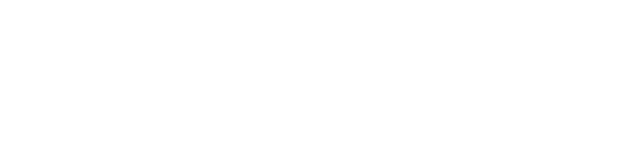
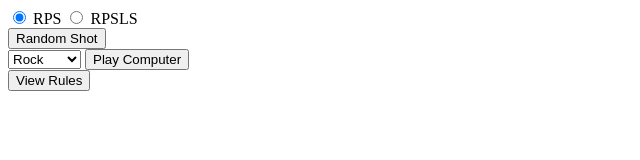
Before and after one commit to comp426-2023-spring/e02-aidanbh, a website: page public/index.html in a window 1280 px wide. Shown: the whole page, without its empty margins (0-640 px from the left). Drawn offline with Linux system fonts and the light colour scheme.

Commit message:
Basic home page

```diff
--- a/public/index.html
+++ b/public/index.html
@@ -1,13 +1,47 @@
 <html>
+
 <head>
     <title>RPS(LS)</title>
     <script src="scripts.js"></script>
     <link rel="stylesheet" href="styles.css">
 </head>
+
 <body>
 
-    <!-- Your interface markup goes here -->
-    <!-- For interface examples, look in the `/examples/` directory in the root of your starter code repo. -->
+    <div class="gameSelector">
+        <input type="radio" id="rps_radio" name="gameChoice" value="RPS" onclick="rpsClick()" checked>
+        <label for="rps_radio">RPS</label>
+
+        <input type="radio" id="rpsls_radio" name="gameChoice" value="RPSLS" onclick="rpslsClick()">
+        <label for="rpsls_radio">RPSLS</label>
+    </div>
+
+    <div class="randomPick">
+        <button class="randomPickButton" onclick="goToRandom()" type="button">
+            Random Shot
+        </button>
+    </div>
+
+    <div class="playComputer">
+        <select id="shotSelector" name="playerChoice">
+            <option value="rock">Rock</option>
+            <option value="paper">Paper</option>
+            <option value="scissors">Scissors</option>
+            <option id="lizard" value="lizard" hidden disabled>Lizard</option>
+            <option id="spock" value="Spock" hidden disabled>Spock</option>
+
+        </select>
+        <button class="playComputerButton" onclick="goToPlayComputer()" type="button">
+            Play Computer
+        </button>
+    </div>
+
+    <div class="rulesButton">
+        <button class="viewRulesButton" onclick="goToRules()" type="button">
+            View Rules
+        </button>
+    </div>
 
 </body>
+
 </html>
```
Lines whose indentation alone changed are shown as unchanged.
